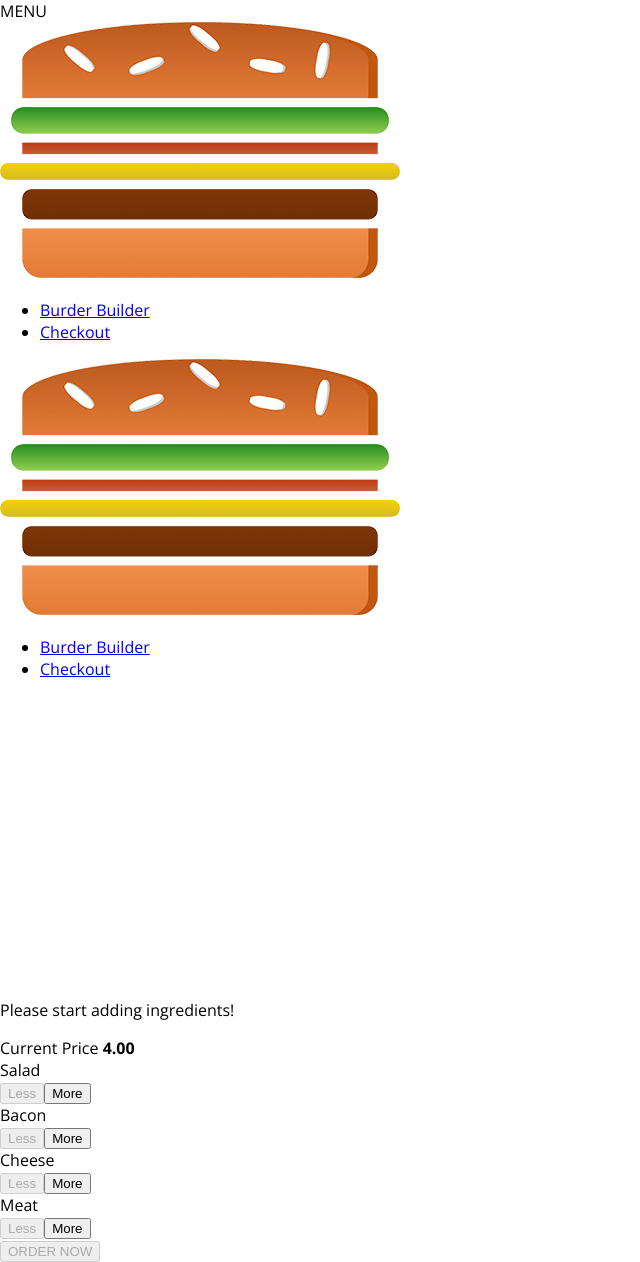
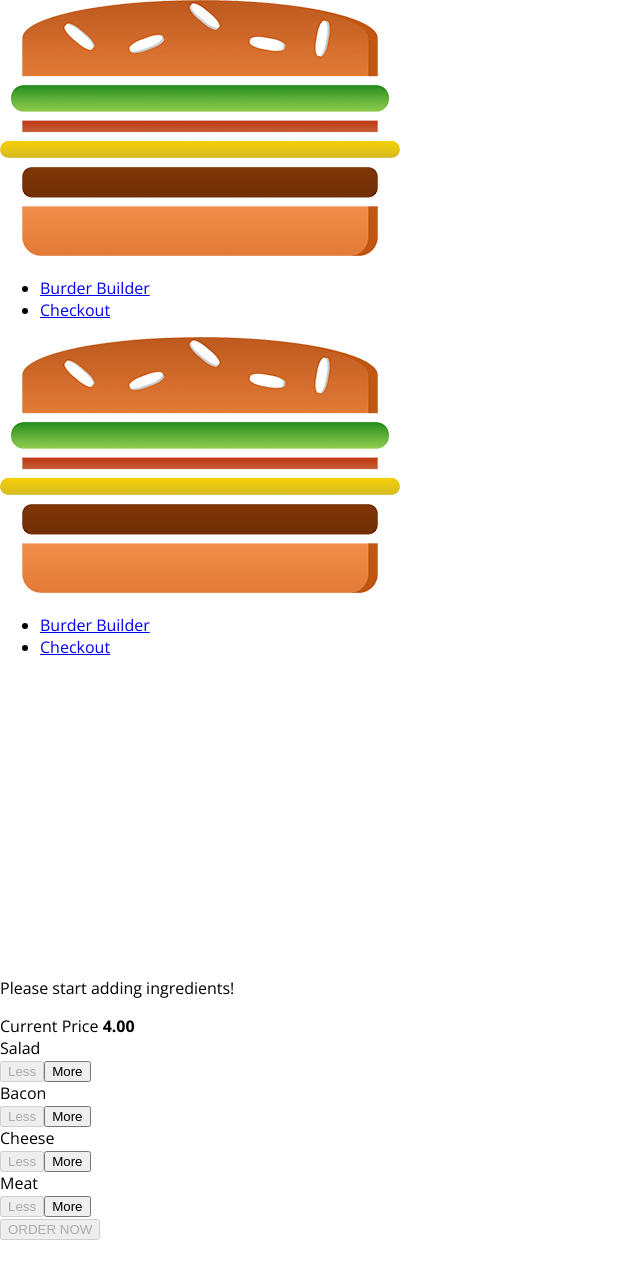
Before and after one commit to umitkaraogul/burger-builder, a React app: page / in a window 1280 px wide. Shown: the whole page, without its empty margins (0-640 px from the left). After the commit the page ends 1240 px from the top, so only its background shows below. Built offline with nearby package versions, Linux system fonts and the light colour scheme.

Commit message:
Drawer Toggle added

```diff
--- a/src/components/Layout/Layout.js
+++ b/src/components/Layout/Layout.js
@@ -1,18 +1,38 @@
-import React from 'react';
+import React, { Component } from 'react';
 import Aux from '../../hoc/Aux';
 import classes from './Layout.css';
 import Toolbar from '../Navigation/Toolbar/Toolbar';
 import SideDrawer from '../Navigation/SideDrawer/SideDrawer';
 
-const layout = (props) => (
-    <Aux>
-        <Toolbar/>
-        <SideDrawer/>
-        <main className={classes.Content}>
-            {props.children}
-        </main>
-    </Aux>
+class Layout extends Component {
 
-)
+    state = {
+        showSideDrawer: false
+    }
 
-export default layout;
+    sideDrawerClosedHandler = () => {
+        this.setState({ showSideDrawer: false });
+    }
+    sideDrawerToggleHandler = () => {
+        this.setState((prevState) => {
+            return { showSideDrawer: !prevState.showSideDrawer }
+        });
+    }
+
+    render() {
+        return (
+            <Aux>
+                <Toolbar drawerToggleClicked={this.sideDrawerToggleHandler} />
+                <SideDrawer open={this.state.showSideDrawer}
+                    closed={this.sideDrawerClosedHandler} />
+                <main className={classes.Content}>
+                    {this.props.children}
+                </main>
+            </Aux>
+        )
+    }
+}
+
+
+
+export default Layout;
--- /dev/null
+++ b/src/components/Navigation/SideDrawer/DrawerToggle/DrawerToggle.css
@@ -0,0 +1,23 @@
+.DrawerToggle {
+    width: 40px;
+    height: 100%;
+    display: flex;
+    flex-flow: column;
+    justify-content: space-around;
+    align-items: center;
+    padding: 10px 0;
+    box-sizing: border-box;
+    cursor: pointer;
+}
+
+.DrawerToggle div {
+    width: 90%;
+    height: 3px;
+    background-color: white;
+}
+
+@media (min-width: 500px) {
+    .DrawerToggle {
+        display: none;
+    }
+}
--- /dev/null
+++ b/src/components/Navigation/SideDrawer/DrawerToggle/DrawerToggle.js
@@ -0,0 +1,13 @@
+import React from 'react';
+import classes from './DrawerToggle.css';
+
+const drawerToggle = (props) => (
+    <div className={classes.DrawerToggle}>
+        <div onClick={props.clicked}></div>
+        <div></div>
+        <div></div>
+        <div></div>
+    </div>
+)
+
+export default drawerToggle;
--- a/src/components/Navigation/SideDrawer/SideDrawer.js
+++ b/src/components/Navigation/SideDrawer/SideDrawer.js
@@ -2,12 +2,21 @@
 import Logo from '../../Logo/Logo';
 import NavigationItems from "../NavigationItems/NavigationItems";
 import classes from './SideDrawer.css';
+import Backdrop from '../../UI/Backdrop/Backdrop';
+import Aux from '../../../hoc/Aux';
 
 
 const sideDrawer = (props) => {
+    let attachedClasses = [classes.SideDrawer, classes.Close];
+
+    if (props.open){
+        attachedClasses = [classes.SideDrawer, classes.Open];
+    }
 
     return (
-        <div className={classes.SideDrawer}>
+        <Aux>
+            <Backdrop show={props.open} clicked={props.closed}/>
+            <div className={attachedClasses.join(' ')}>
                 <div className={classes.Logo}>
                     <Logo />
                 </div>
@@ -16,6 +25,7 @@
                     <NavigationItems />
                 </nav>
             </div>
+        </Aux>
     );
 }
 
--- a/src/components/Navigation/Toolbar/Toolbar.js
+++ b/src/components/Navigation/Toolbar/Toolbar.js
@@ -3,10 +3,11 @@
 import classes from './Toolbar.css';
 import Logo from '../../Logo/Logo';
 import NavigationItems from '../NavigationItems/NavigationItems';
+import DrawerToggle from '../SideDrawer/DrawerToggle/DrawerToggle';
 
-const toolbar = () => (
+const toolbar = (props) => (
   <header className={classes.Toolbar}>
-    <div>MENU</div>
+    <DrawerToggle clicked={props.drawerToggleClicked} />
     <div className={classes.Logo}>
       <Logo />
     </div>
```
Lines whose indentation alone changed are shown as unchanged.
